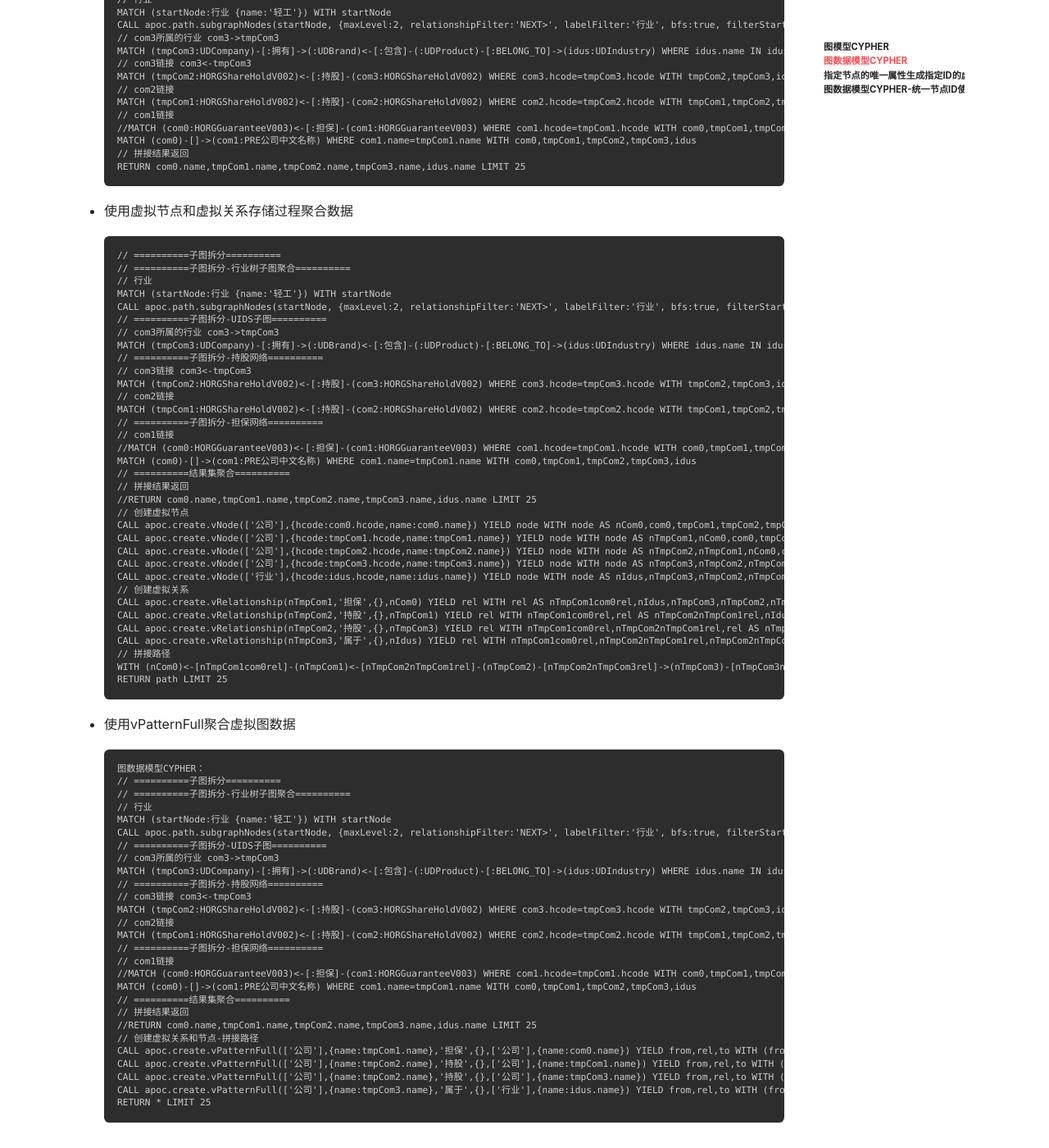
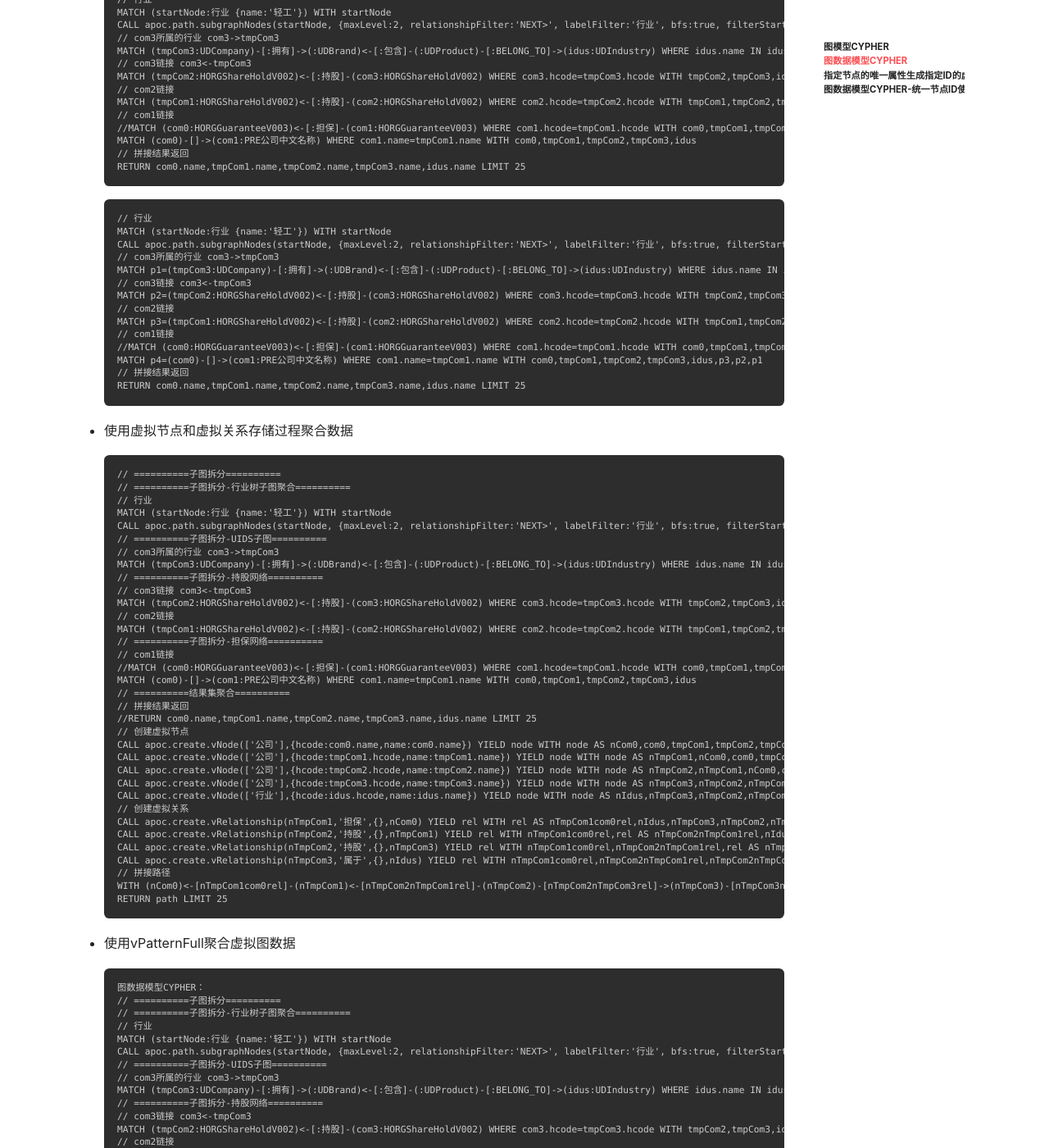
Before and after one commit to crazyyanchao/blog, a Jekyll site: the page built from _posts/2021-04-02-CYPHER解构之图模型映射到图数据模型.md, in a window 1280 px wide and 1400 px high, scrolled down 732 px. Shown: the whole window at 82% size. Built offline with Jekyll 4.4.1, drawn with Linux system fonts in a browser that asks for light colours; nearby versions of some CDN libraries; comment, search, counter and statistics services are not loaded; some of the changed text lies outside the part shown.

Commit message:
实体全域唯一ID系统实现虚拟图的生成

````diff
--- a/_posts/2021-04-02-CYPHER解构之图模型映射到图数据模型.md
+++ b/_posts/2021-04-02-CYPHER解构之图模型映射到图数据模型.md
@@ -34,6 +34,22 @@ MATCH (com0)-[]->(com1:PRE公司中文名称) WHERE com1.name=tmpCom1.name WITH
 // 拼接结果返回
 RETURN com0.name,tmpCom1.name,tmpCom2.name,tmpCom3.name,idus.name LIMIT 25
 ```
+```
+// 行业
+MATCH (startNode:行业 {name:'轻工'}) WITH startNode
+CALL apoc.path.subgraphNodes(startNode, {maxLevel:2, relationshipFilter:'NEXT>', labelFilter:'行业', bfs:true, filterStartNode:false, limit:-1}) YIELD node WITH COLLECT(node.name) AS idusList
+// com3所属的行业 com3->tmpCom3
+MATCH p1=(tmpCom3:UDCompany)-[:拥有]->(:UDBrand)<-[:包含]-(:UDProduct)-[:BELONG_TO]->(idus:UDIndustry) WHERE idus.name IN idusList WITH tmpCom3,idus,p1
+// com3链接 com3<-tmpCom3
+MATCH p2=(tmpCom2:HORGShareHoldV002)<-[:持股]-(com3:HORGShareHoldV002) WHERE com3.hcode=tmpCom3.hcode WITH tmpCom2,tmpCom3,idus,p2,p1
+// com2链接
+MATCH p3=(tmpCom1:HORGShareHoldV002)<-[:持股]-(com2:HORGShareHoldV002) WHERE com2.hcode=tmpCom2.hcode WITH tmpCom1,tmpCom2,tmpCom3,idus,p3,p2,p1
+// com1链接
+//MATCH (com0:HORGGuaranteeV003)<-[:担保]-(com1:HORGGuaranteeV003) WHERE com1.hcode=tmpCom1.hcode WITH com0,tmpCom1,tmpCom2,tmpCom3,idus
+MATCH p4=(com0)-[]->(com1:PRE公司中文名称) WHERE com1.name=tmpCom1.name WITH com0,tmpCom1,tmpCom2,tmpCom3,idus,p3,p2,p1
+// 拼接结果返回
+RETURN com0.name,tmpCom1.name,tmpCom2.name,tmpCom3.name,idus.name LIMIT 25
+```
 - 使用虚拟节点和虚拟关系存储过程聚合数据
 ```
 // ==========子图拆分==========
@@ -57,7 +73,7 @@ MATCH (com0)-[]->(com1:PRE公司中文名称) WHERE com1.name=tmpCom1.name WITH
 // 拼接结果返回
 //RETURN com0.name,tmpCom1.name,tmpCom2.name,tmpCom3.name,idus.name LIMIT 25
 // 创建虚拟节点
-CALL apoc.create.vNode(['公司'],{hcode:com0.hcode,name:com0.name}) YIELD node WITH node AS nCom0,com0,tmpCom1,tmpCom2,tmpCom3,idus
+CALL apoc.create.vNode(['公司'],{hcode:com0.name,name:com0.name}) YIELD node WITH node AS nCom0,com0,tmpCom1,tmpCom2,tmpCom3,idus
 CALL apoc.create.vNode(['公司'],{hcode:tmpCom1.hcode,name:tmpCom1.name}) YIELD node WITH node AS nTmpCom1,nCom0,com0,tmpCom1,tmpCom2,tmpCom3,idus
 CALL apoc.create.vNode(['公司'],{hcode:tmpCom2.hcode,name:tmpCom2.name}) YIELD node WITH node AS nTmpCom2,nTmpCom1,nCom0,com0,tmpCom1,tmpCom2,tmpCom3,idus
 CALL apoc.create.vNode(['公司'],{hcode:tmpCom3.hcode,name:tmpCom3.name}) YIELD node WITH node AS nTmpCom3,nTmpCom2,nTmpCom1,nCom0,com0,tmpCom1,tmpCom2,tmpCom3,idus
@@ -230,7 +246,7 @@ MATCH (com0)-[]->(com1:PRE公司中文名称) WHERE com1.name=tmpCom1.name WITH
 // 拼接结果返回
 //RETURN com0.name,tmpCom1.name,tmpCom2.name,tmpCom3.name,idus.name LIMIT 25
 // 创建虚拟关系和节点-拼接路径【节点使用负数ID】【关系使用系统生成的原子性ID】
-CALL olab.create.vPatternFull(['公司'],{name:tmpCom1.name},-custom.auto.node.id(tmpCom1.hcode),'担保',{},custom.auto.rel.id(tmpCom1.hcode,'担保',com0.hcode),['公司'],{name:com0.name},-custom.auto.node.id(com0.hcode)) YIELD from,rel,to WITH (from)-[rel]-(to) AS path1,com0,tmpCom1,tmpCom2,tmpCom3,idus
+CALL olab.create.vPatternFull(['公司'],{name:tmpCom1.name},-custom.auto.node.id(tmpCom1.hcode),'担保',{},custom.auto.rel.id(tmpCom1.hcode,'担保',com0.name),['公司'],{name:com0.name},-custom.auto.node.id(com0.name)) YIELD from,rel,to WITH (from)-[rel]-(to) AS path1,com0,tmpCom1,tmpCom2,tmpCom3,idus
 CALL olab.create.vPatternFull(['公司'],{name:tmpCom2.name},-custom.auto.node.id(tmpCom2.hcode),'持股',{},custom.auto.rel.id(tmpCom2.hcode,'持股',tmpCom1.hcode),['公司'],{name:tmpCom1.name},-custom.auto.node.id(tmpCom1.hcode)) YIELD from,rel,to WITH (from)-[rel]-(to) AS path2,path1,com0,tmpCom1,tmpCom2,tmpCom3,idus
 CALL olab.create.vPatternFull(['公司'],{name:tmpCom2.name},-custom.auto.node.id(tmpCom2.hcode),'持股',{},custom.auto.rel.id(tmpCom2.hcode,'持股',tmpCom3.hcode),['公司'],{name:tmpCom3.name},-custom.auto.node.id(tmpCom3.hcode)) YIELD from,rel,to WITH (from)-[rel]-(to) AS path3,path2,path1,com0,tmpCom1,tmpCom2,tmpCom3,idus
 CALL olab.create.vPatternFull(['公司'],{name:tmpCom3.name},-custom.auto.node.id(tmpCom3.hcode),'属于',{},custom.auto.rel.id(tmpCom3.hcode,'属于',idus.hcode),['行业'],{name:idus.name},-custom.auto.node.id(idus.hcode)) YIELD from,rel,to WITH (from)-[rel]-(to) AS path4,path3,path2,path1
````
